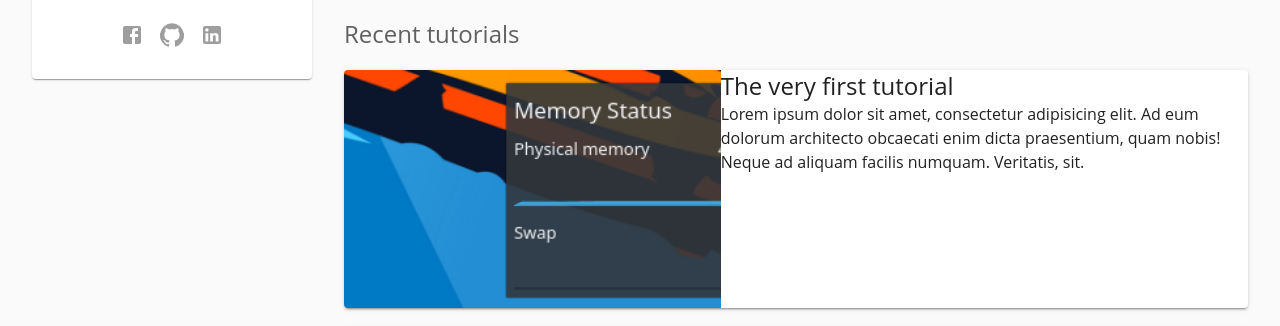
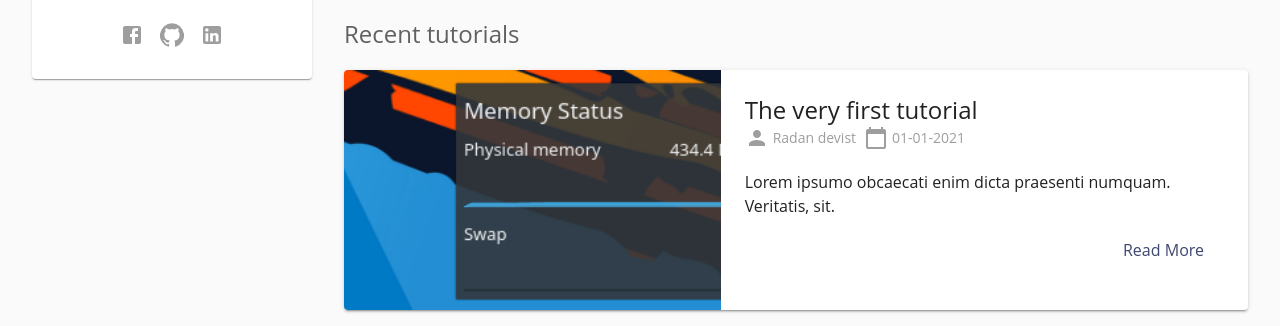
Before and after one commit to radandevist/client-react-ts, a React (Create React App) app: page / in a window 1280 px wide. Shown: the part 431-757 px from the top of the page. Built offline with nearby package versions, Linux system fonts and the light colour scheme.

Commit message:
List of tutorials improvement

```diff
--- a/src/components/TutsList.tsx
+++ b/src/components/TutsList.tsx
@@ -1,49 +1,78 @@
 import React from "react";
-import { Grid, Card, Typography } from "@material-ui/core";
+import {
+  Grid,
+  Card,
+  Typography,
+  Link as MUILink,
+  CardContent } from "@material-ui/core";
 import { makeStyles, createStyles, Theme } from "@material-ui/core/styles";
 import testImage from "../assets/images/test_image.png";
+import { CalendarToday, Person } from "@material-ui/icons";
 
 const tuts = [
   {
     "title": "The very first tutorial",
     // eslint-disable-next-line max-len
-    "text": "Lorem ipsum dolor sit amet, consectetur adipisicing elit. Ad eum dolorum architecto obcaecati enim dicta praesentium, quam nobis! Neque ad aliquam facilis numquam. Veritatis, sit.",
+    "text": "Lorem ipsumo obcaecati enim dicta praesenti numquam. Veritatis, sit.",
     "author": "Radan devist",
     "pubDate": "01-01-2021",
     "featuredImage": testImage,
+    "url": "#",
   },
   {
     "title": "The second tutorial",
     // eslint-disable-next-line max-len
     "text": "Lorem ipsum dolor sit amet, consectetur adipisicing elit. Ad eum dolorum architecto obcaecati enim dicta praesentium, quam nobis! Neque ad aliquam facilis numquam. Veritatis, sit.",
-    "author": "Radan devist",
+    "author": "John Doe",
     "pubDate": "01-02-2021",
     "featuredImage": testImage,
+    "url": "#",
   },
   {
     "title": "The third tutorial",
     // eslint-disable-next-line max-len
     "text": "Lorem ipsum dolor sit amet, consectetur adipisicing elit. Ad eum dolorum architecto obcaecati enim dicta praesentium, quam nobis! Neque ad aliquam facilis numquam. Veritatis, sit.",
-    "author": "Radan devist",
+    "author": "Mary Jane",
     "pubDate": "01-03-2021",
     "featuredImage": testImage,
+    "url": "#",
   },
 ];
 
 const useStyles = makeStyles((theme: Theme) =>
   createStyles({
     tutCard: {
-      marginBottom: theme.spacing(2.5),
+      marginBottom: theme.spacing(5),
     },
-    cardGridContainer: {
-      height: "238px",
-    },
-    tutImageContain: {
-      overflow: "hidden",
+    tutImageContainer: {
+      minHeight: theme.spacing(30),
     },
     tutImage: {
       height: "100%",
       widht: "auto",
+      backgroundSize: "cover",
+      backgroundPosition: "center center",
+      backgroundRepeat: "no-repeat",
+    },
+    cardContent: {
+      minHeight: theme.spacing(22),
+      padding: theme.spacing(3),
+    },
+    tutTitle: {},
+    tutInfo: {
+      color: theme.palette.grey[500],
+      marginBottom: theme.spacing(2.5),
+
+    },
+    tutDescription: {
+      marginBottom: theme.spacing(2.5),
+    },
+    readMoreLink: {
+      marginRight: theme.spacing(2.5),
+    },
+    infoTypo: {
+      marginLeft: theme.spacing(0.5),
+      marginRight: theme.spacing(1),
     },
   }));
 
@@ -54,18 +83,51 @@ const TutsList = () => {
     <div>
       {tuts.map((e, index) => (
         <Card key={e.title} elevation={2} className={classes.tutCard}>
-          <Grid container
-            direction={((index+1)%2 == 0) ? "row-reverse" : "row"}
-            className={classes.cardGridContainer}>
-            <Grid item xs={5} className={classes.tutImageContain}>
-              <img
+          <Grid
+            container
+            direction={((index+1)%2 == 0) ? "row-reverse" : "row"}>
+            <Grid item xs={12} md={5} className={classes.tutImageContainer}>
+              <div
                 className={classes.tutImage}
-                src={e.featuredImage}
-                alt={e.title}/>
+                style={{ backgroundImage: `url(${e.featuredImage})` }}>
+              </div>
             </Grid>
-            <Grid item xs={7}>
-              <Typography variant="h5">{e.title}</Typography>
-              <Typography variant="body1">{e.text}</Typography>
+
+            <Grid item xs={12} md={7}>
+              <CardContent className={classes.cardContent}>
+                <Typography variant="h5"
+                  className={classes.tutTitle}>{e.title}</Typography>
+
+                <Grid
+                  container
+                  alignItems="center"
+                  className={classes.tutInfo}>
+                  <Person/>
+                  <Typography variant="body2"
+                    className={classes.infoTypo}>{e.author}</Typography>
+                  <CalendarToday/>
+                  <Typography variant="body2"
+                    className={classes.infoTypo}>{e.pubDate}</Typography>
+                </Grid>
+
+                <Typography
+                  variant="body1"
+                  className={classes.tutDescription}>
+                  {e.text}
+                </Typography>
+
+                <Grid
+                  container
+                  justify="flex-end">
+                  <Typography className={classes.readMoreLink}>
+                    <MUILink
+                      href={e.url}
+                      color="primary">
+                    Read More
+                    </MUILink>
+                  </Typography>
+                </Grid>
+              </CardContent>
             </Grid>
           </Grid>
         </Card>
```
